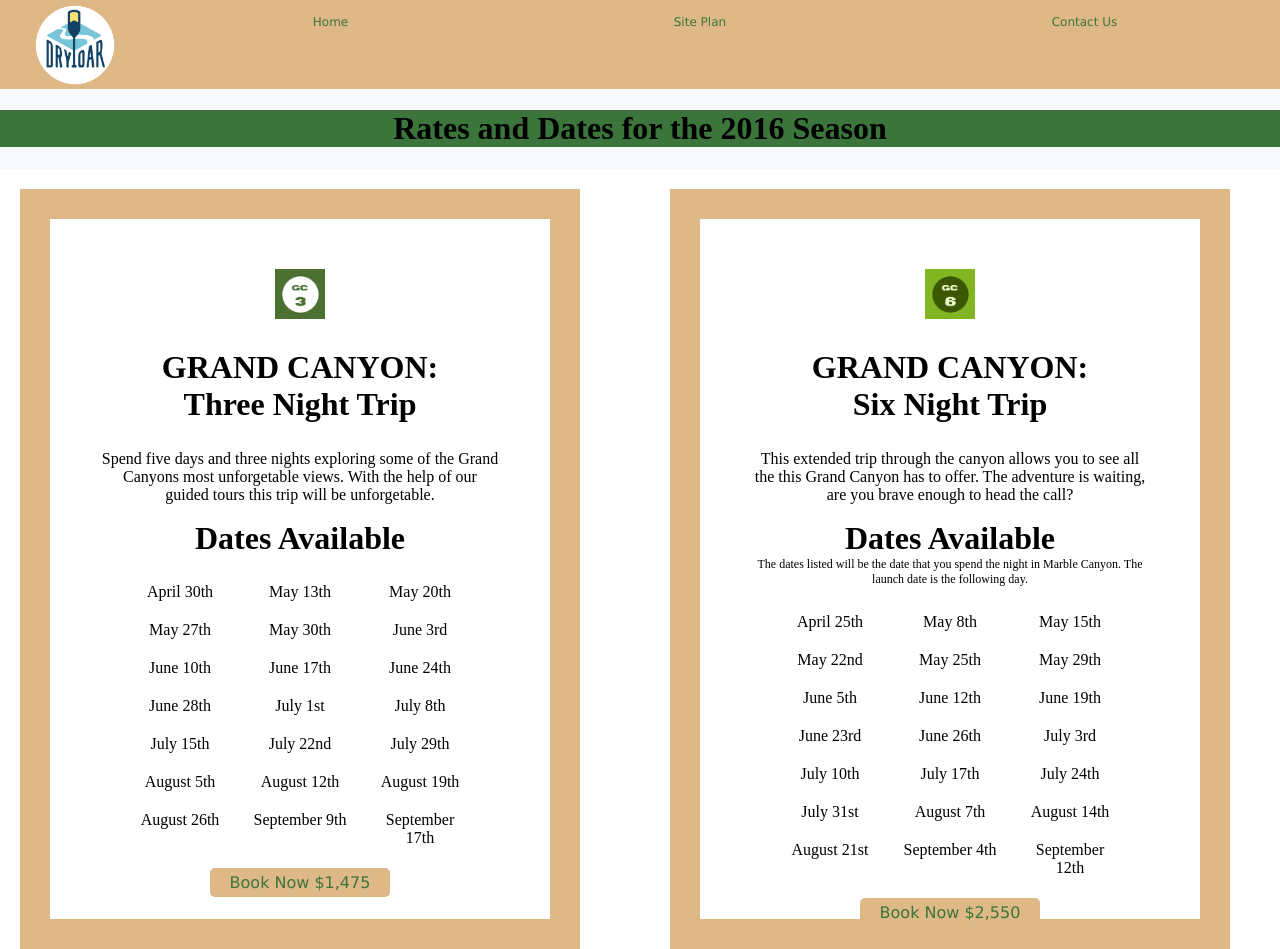
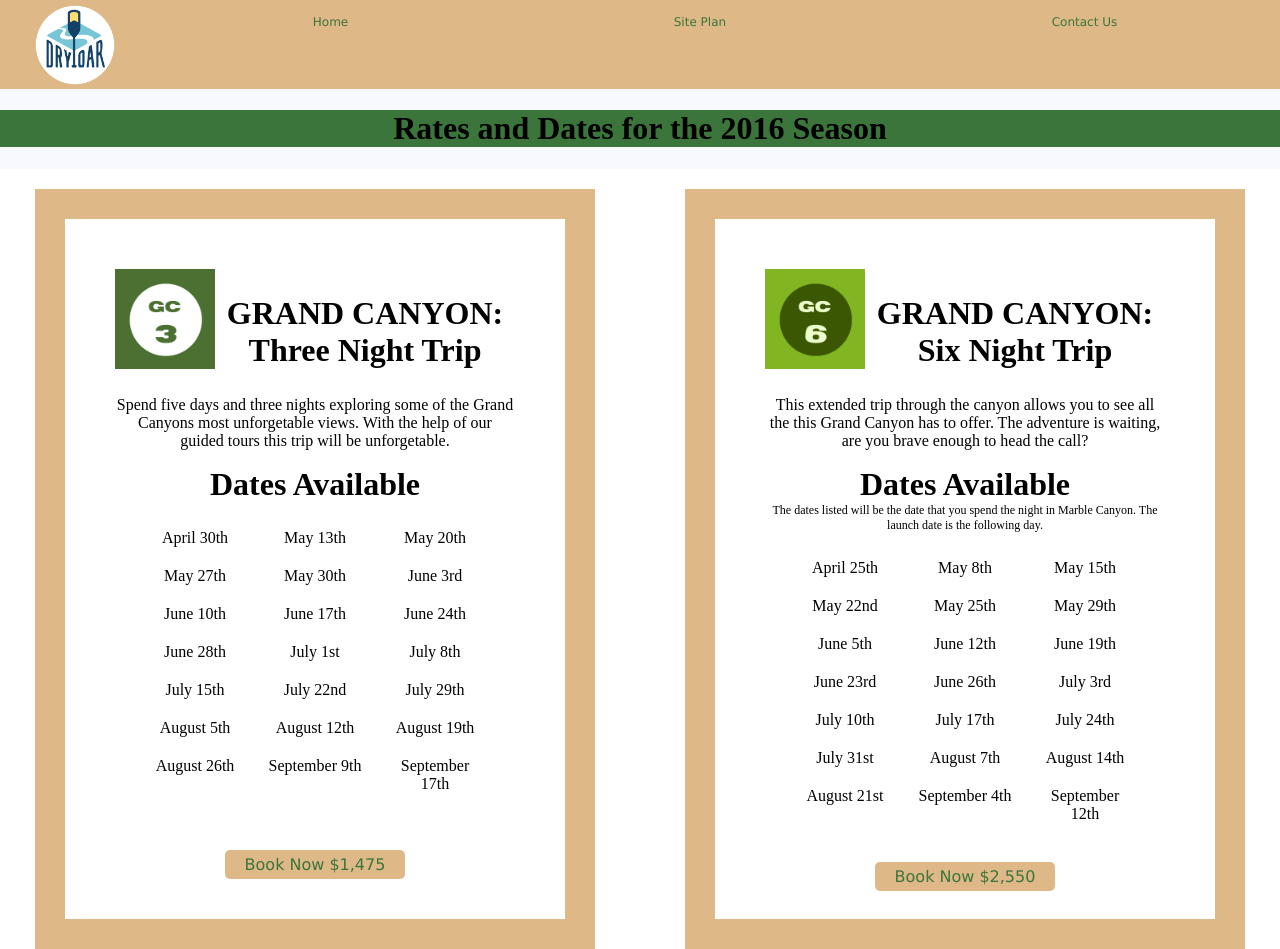
Before and after one commit to majorfogle/wdd130, a plain HTML site: page wwr/rates.html in a window 1280 px wide. Shown: the top 949 px of the page. Drawn offline with Linux system fonts and the light colour scheme.

Commit message:
Sub page complete

```diff
--- a/wwr/styles/style.css
+++ b/wwr/styles/style.css
@@ -328,8 +328,12 @@ footer p a:hover{
     grid-template-columns: 1fr 1fr;
     grid-gap: 20px;
     justify-content: center;
+}
 
+body div{
+    margin: 0 auto;
 }
+
 .bigrates-box{
     width: 400px;
     height: 600px;
@@ -425,9 +429,9 @@ ul{
 }
 
 .box-img1, .box-img2, .box-img3, .box-img4{
-    width:50px;
-    height:50px;
-
+    width:100px;
+    height:100px;
+    float: left;
 }
 
 .bigrates-box div{
@@ -446,6 +450,7 @@ ul{
     padding: 5px 20px;
     margin-top: 50px;
     border-radius: 5px;
+
 }
 
 @media screen and (max-width: 900px) {
```
Also changed, not shown: wwr/rates.html (+13 -0 lines).
